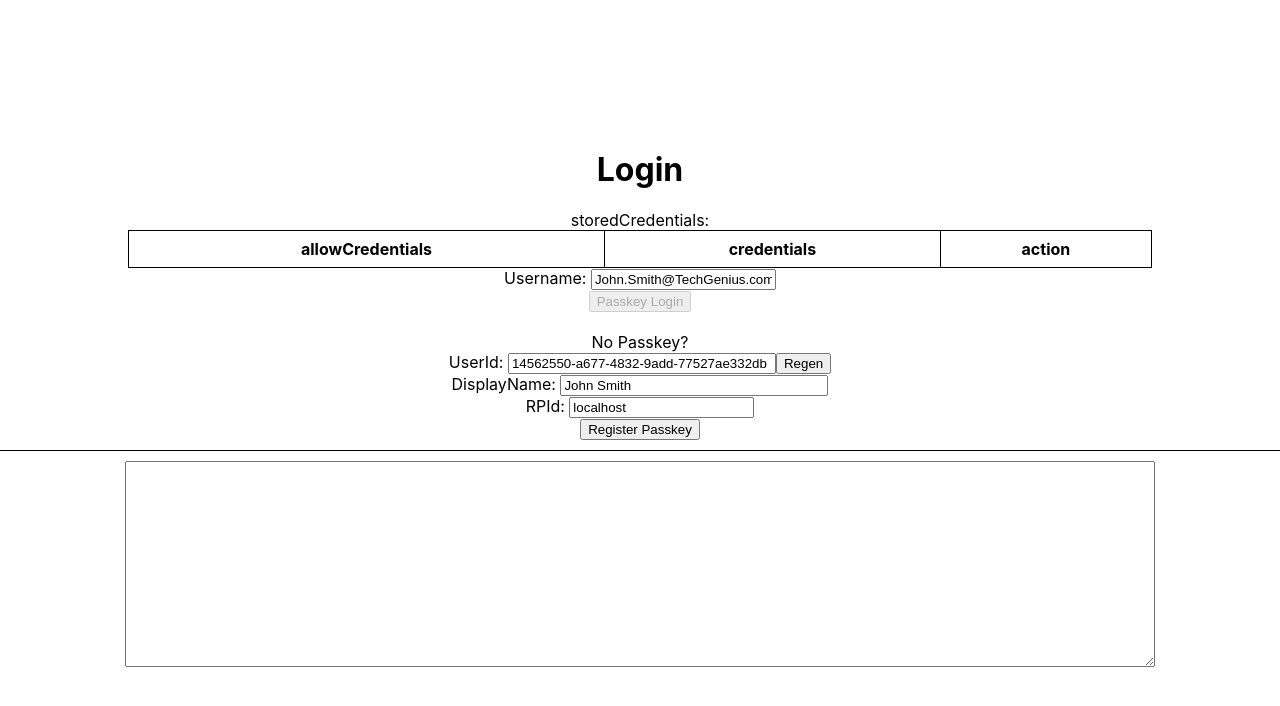
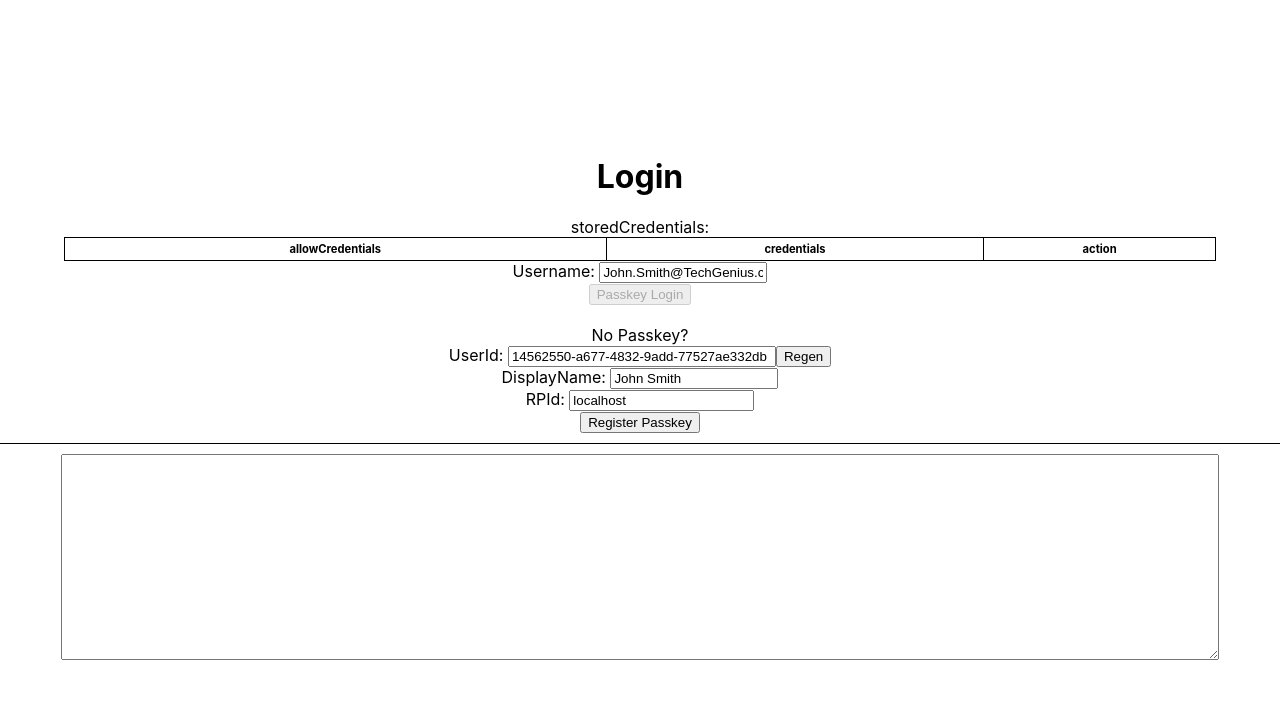
Before and after one commit to jianshaow/webauthn-demo, a React (Create React App) app: page / in a window 1280 px wide. Shown: the top 706 px of the page. Built offline with nearby package versions, Linux system fonts and the light colour scheme; the HTML template or start-up script is replaced by a standard one.

Commit message:
layout adjusting

```diff
--- a/src/components/Home.css
+++ b/src/components/Home.css
@@ -21,7 +21,7 @@
   display: flex;
   justify-content: center;
   align-items: center;
-  width: 80%;
+  width: 90%;
   border: 1px solid #000;
   padding: 10px;
   margin: 0 auto;
@@ -33,16 +33,6 @@
   margin-top: 10px;
 }
 
-.table {
-  display: flex;
-  justify-content: center;
-  align-items: center;
-  width: 80%;
-  border: 1px solid #000;
-  padding: 10px;
-  margin: 0 auto;
-}
-
 .table-container {
   display: flex;
   justify-content: center;
@@ -51,11 +41,17 @@
 
 table {
   border-collapse: collapse;
-  width: 80%;
+  width: 90%;
 }
 
 table th,
 table td {
   border: 1px solid black;
-  padding: 8px;
+  padding: 4px;
+  font-size: 70%;
 }
+
+textarea {
+  width: 90%;
+  height: 200px;
+}
--- a/src/components/Home.tsx
+++ b/src/components/Home.tsx
@@ -120,7 +120,9 @@ class Home extends Component<{}, HomeState> {
 
   isSelected = (credentialId: string) => {
     const { allowCredentials } = this.state;
-    return allowCredentials.some((selectedCredential) => this.bufferToBase64URLString(selectedCredential.id as ArrayBuffer) === credentialId);
+    return allowCredentials.some(
+      (selectedCredential) => this.bufferToBase64URLString(selectedCredential.id as ArrayBuffer) === credentialId
+    );
   };
 
   deleteCredential = (e: MouseEvent<HTMLButtonElement>) => {
@@ -154,7 +156,9 @@ class Home extends Component<{}, HomeState> {
       allowCredentials.push(allowCredential);
       this.setState({ allowCredentials: allowCredentials })
     } else {
-      const newCredentials = allowCredentials.filter((selectedCredential) => this.bufferToUTF8String(selectedCredential.id as ArrayBuffer) !== e.target.value);
+      const newCredentials = allowCredentials.filter(
+        (selectedCredential) => this.bufferToBase64URLString(selectedCredential.id as ArrayBuffer) !== e.target.value
+      );
       this.setState({ allowCredentials: newCredentials });
     }
   };
@@ -381,7 +385,11 @@ class Home extends Component<{}, HomeState> {
                       {storedCredentials.map((credential) => (
                         <tr key={credential.id}>
                           <td>
-                            <input type="checkbox" value={credential.id} checked={this.isSelected(credential.id)} onChange={this.handleAllowCredentialsChange} />
+                            <input type="checkbox"
+                              value={credential.id}
+                              checked={this.isSelected(credential.id)}
+                              onChange={this.handleAllowCredentialsChange}
+                            />
                           </td>
                           <td>
                             {credential.username}
@@ -396,7 +404,7 @@ class Home extends Component<{}, HomeState> {
                 </div>
                 <div>
                   <label> Username: </label>
-                  <input type="text" value={username} onChange={this.handleUsernameChange} />
+                  <input type="text" value={username} onChange={this.handleUsernameChange} style={{ width: '160px' }}/>
                 </div>
                 <button type="submit" disabled={!storedCredentials.length}>Passkey Login</button>
               </form>
@@ -411,7 +419,7 @@ class Home extends Component<{}, HomeState> {
                   </div>
                   <div>
                     <label> DisplayName: </label>
-                    <input type="text" value={displayName} readOnly style={{ width: '260px' }} />
+                    <input type="text" value={displayName} readOnly style={{ width: '160px' }} />
                   </div>
                   <div>
                     <label>RPId: </label>
@@ -452,7 +460,7 @@ class LogViewer extends Component<LogViewerState> {
     const { log } = this.props;
 
     return (
-      <textarea ref={this.logRef} value={log} readOnly rows={10} style={{ width: '80%', height: '200px' }} />
+      <textarea ref={this.logRef} value={log} readOnly rows={10} />
     );
   }
 }
```
